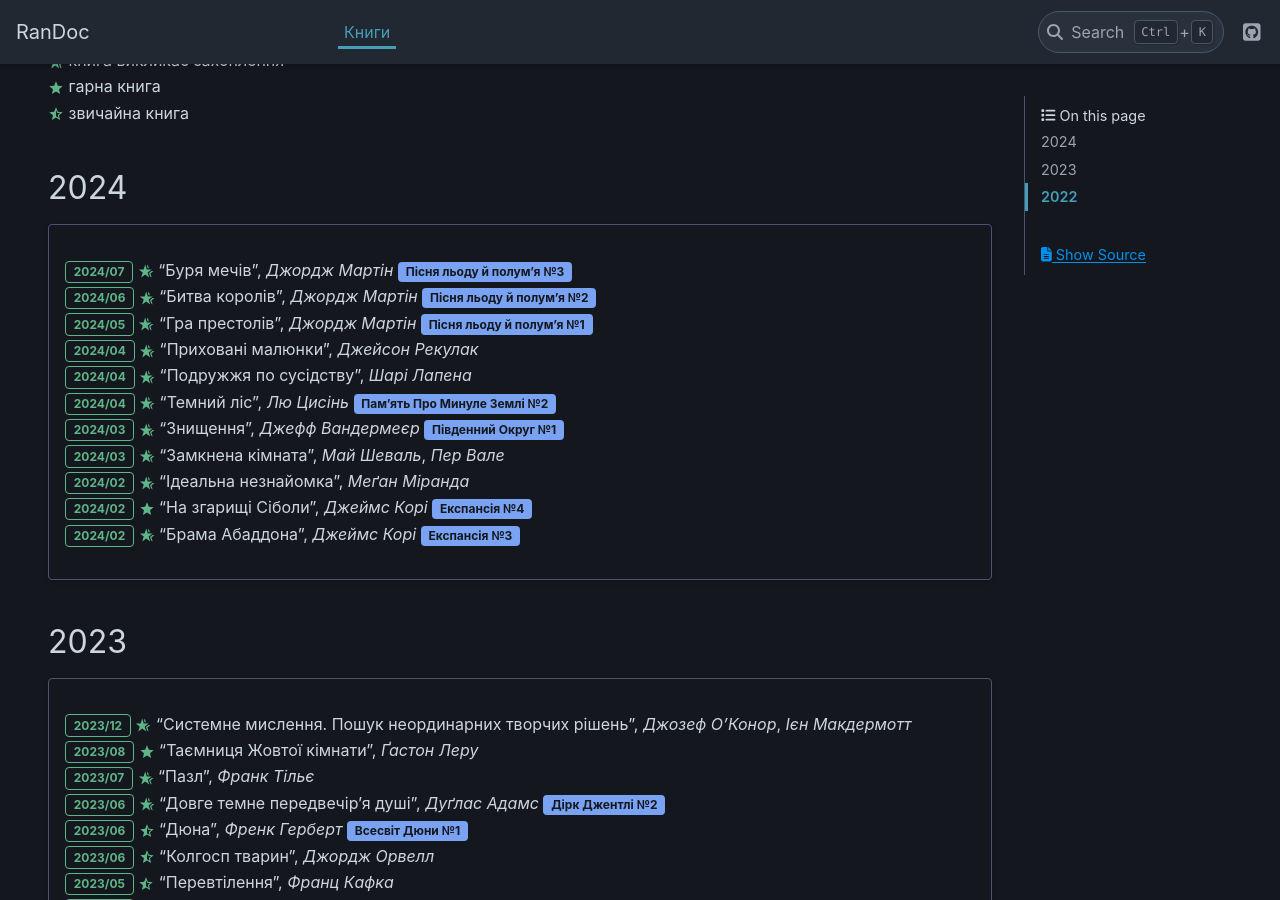
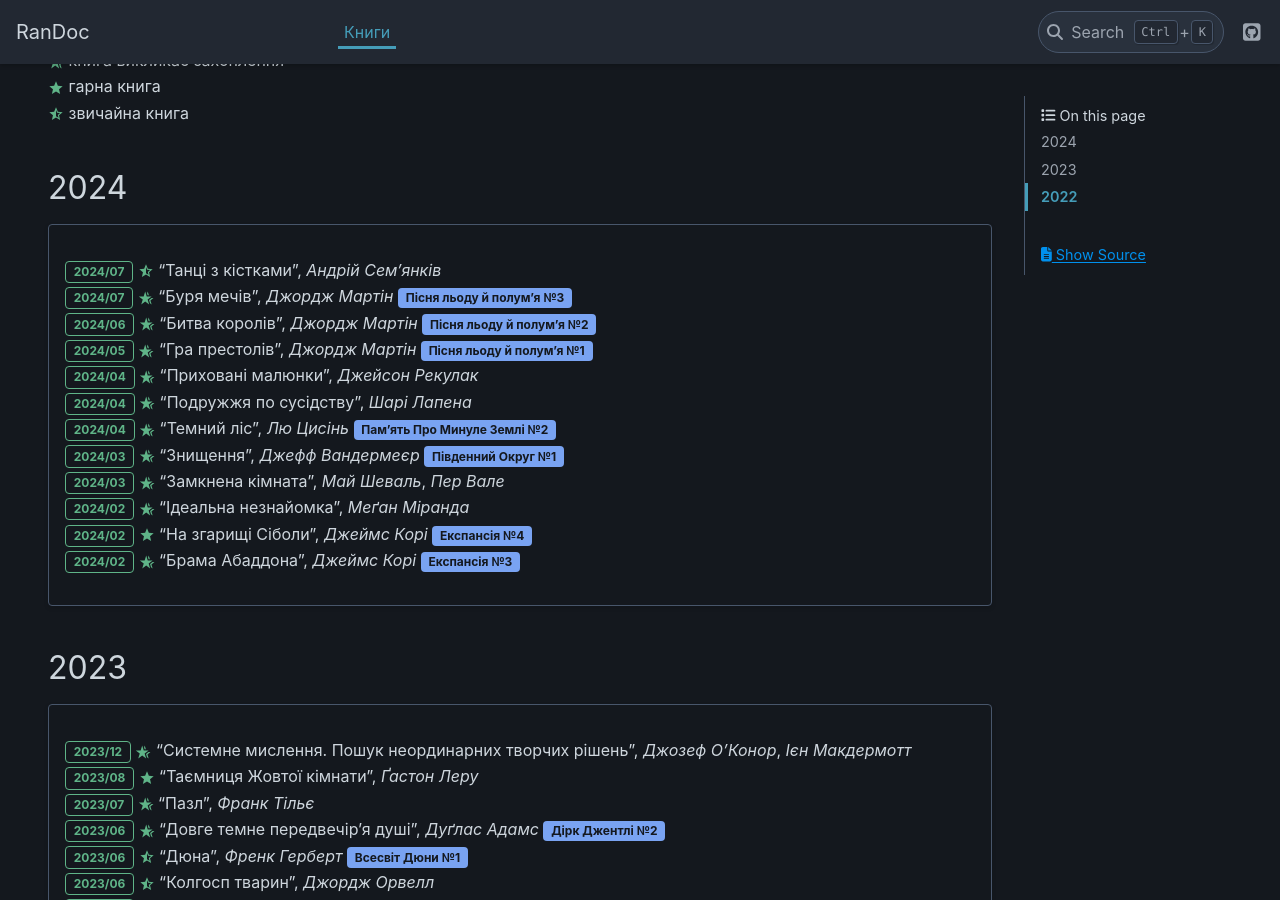
Before and after one commit to grembeter/randoc, a Sphinx documentation site: the page built from docs/source/books.rst, in a window 1280 px wide and 900 px high, scrolled down 408 px. Built offline with Sphinx 7.4.7 and the PyData theme 0.15.4, drawn with Linux system fonts in a browser that asks for light colours.

Commit message:
books: add Танці з кістками
Signed-off-by: Grygorii Tertychnyi <grembeter@gmail.com>

```diff
--- a/docs/source/books.rst
+++ b/docs/source/books.rst
@@ -27,6 +27,7 @@
 
 .. card::
 
+   | :bdg-success-line:`2024/07` |-| "Танці з кістками", *Андрій Сем’янків*
    | :bdg-success-line:`2024/07` |+| "Буря мечів", *Джордж Мартін* :bdg-info:`Пісня льоду й полум'я №3`
    | :bdg-success-line:`2024/06` |+| "Битва королів", *Джордж Мартін* :bdg-info:`Пісня льоду й полум'я №2`
    | :bdg-success-line:`2024/05` |+| "Гра престолів", *Джордж Мартін* :bdg-info:`Пісня льоду й полум'я №1`
```
